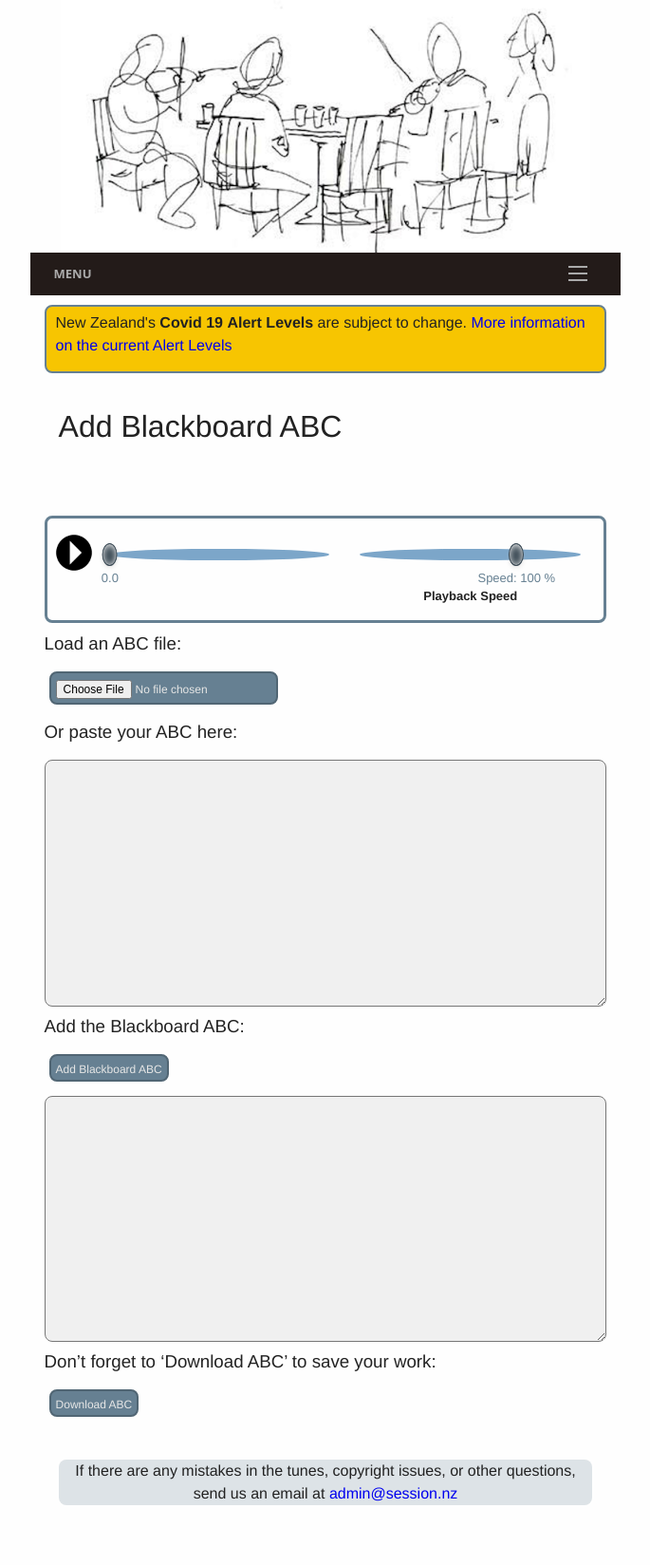
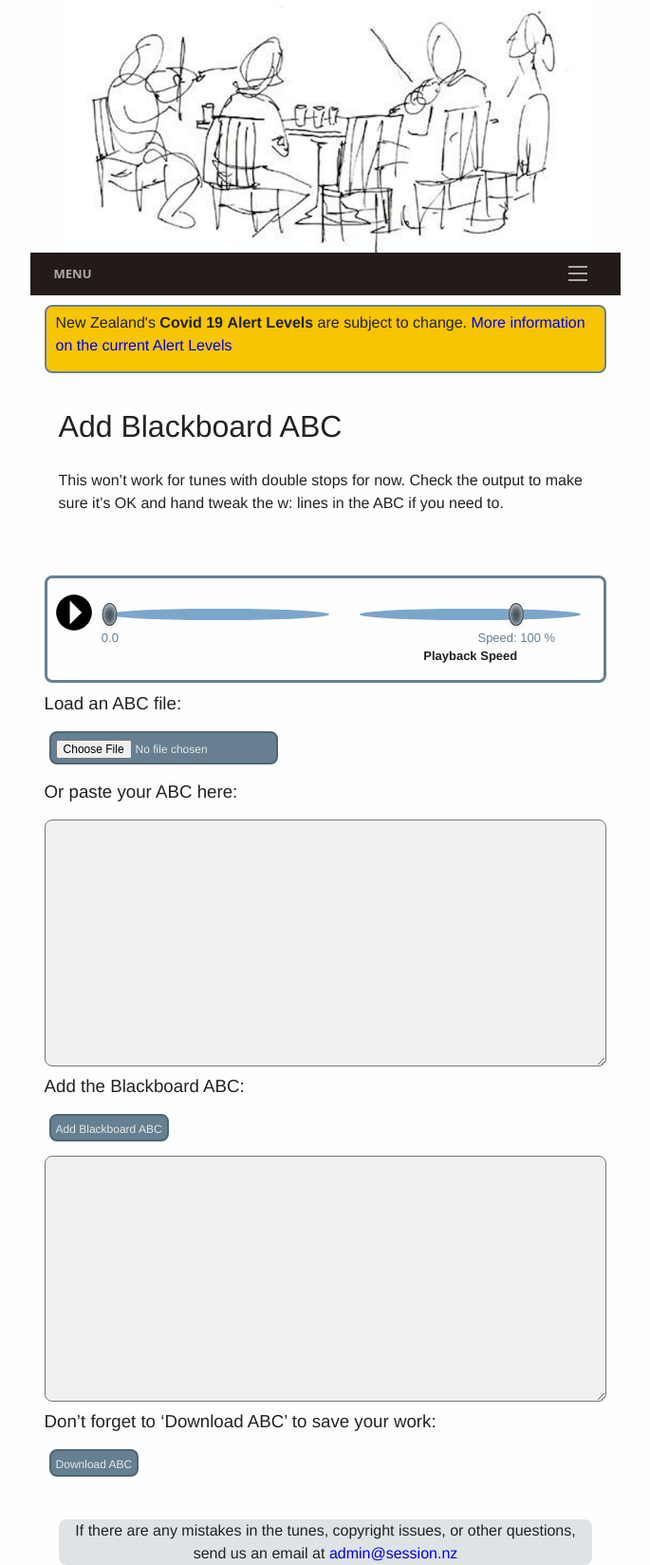
Before and after one commit to slow-session/dev.session.nz, a Jekyll site: the page built from toolBox/addBlackboardABC.md, in a window 1280 px wide. Shown: the whole page at 95% size, without its empty margins (297-982 px from the left). Built offline with Jekyll 4.4.1, drawn with Linux system fonts in a browser that asks for light colours; before the commit the page ends 1585 px from its top, so only the background shows below that.

Commit message:
modified:   toolBox/addBlackboardABC.md

```diff
--- a/toolBox/addBlackboardABC.md
+++ b/toolBox/addBlackboardABC.md
@@ -3,6 +3,8 @@ layout: page
 title: Add Blackboard ABC
 permalink: /addBlackboardABC/
 ---
+This won't work for tunes with double stops for now. Check the output to make sure it's OK
+and hand tweak the w: lines in the ABC if you need to.
 
 <div class="row">
     <!-- Draw the dots -->
```
